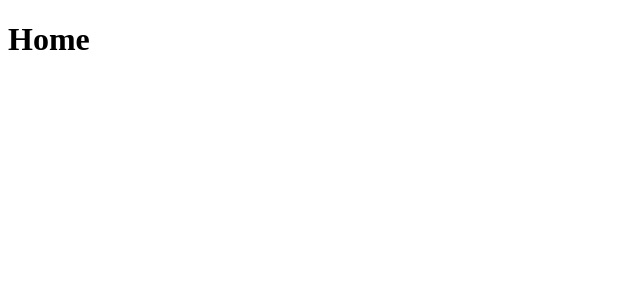
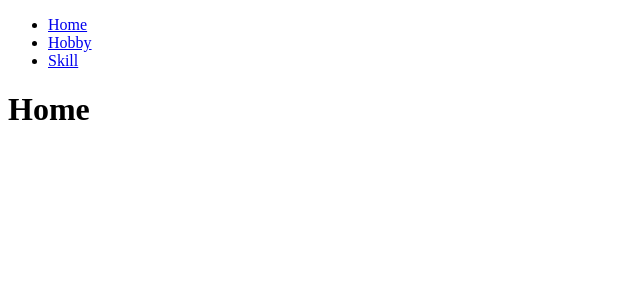
Before and after one commit to takuminish/React-Routing, a React (Create React App) app: page / in a window 1280 px wide. Shown: the top 300 px of the page, without its empty margins (0-640 px from the left). Built offline with nearby package versions, Linux system fonts and the light colour scheme.

Commit message:
遷移するためのリンクを設定

```diff
--- a/src/App.js
+++ b/src/App.js
@@ -4,6 +4,11 @@ import { BrowserRouter, Route, Link } from 'react-router-dom'
 const App = () => (
     <BrowserRouter>
         <div>
+            <ul>
+                <li><Link to="/">Home</Link></li>
+                <li><Link to="/hobby">Hobby</Link></li>
+                <li><Link to="/skill">Skill</Link></li>
+            </ul>
             <Route exact path="/" component={Home} />
             <Route path="/hobby" component={Hobby} />
             <Route path="/skill" component={Skill} />
```
